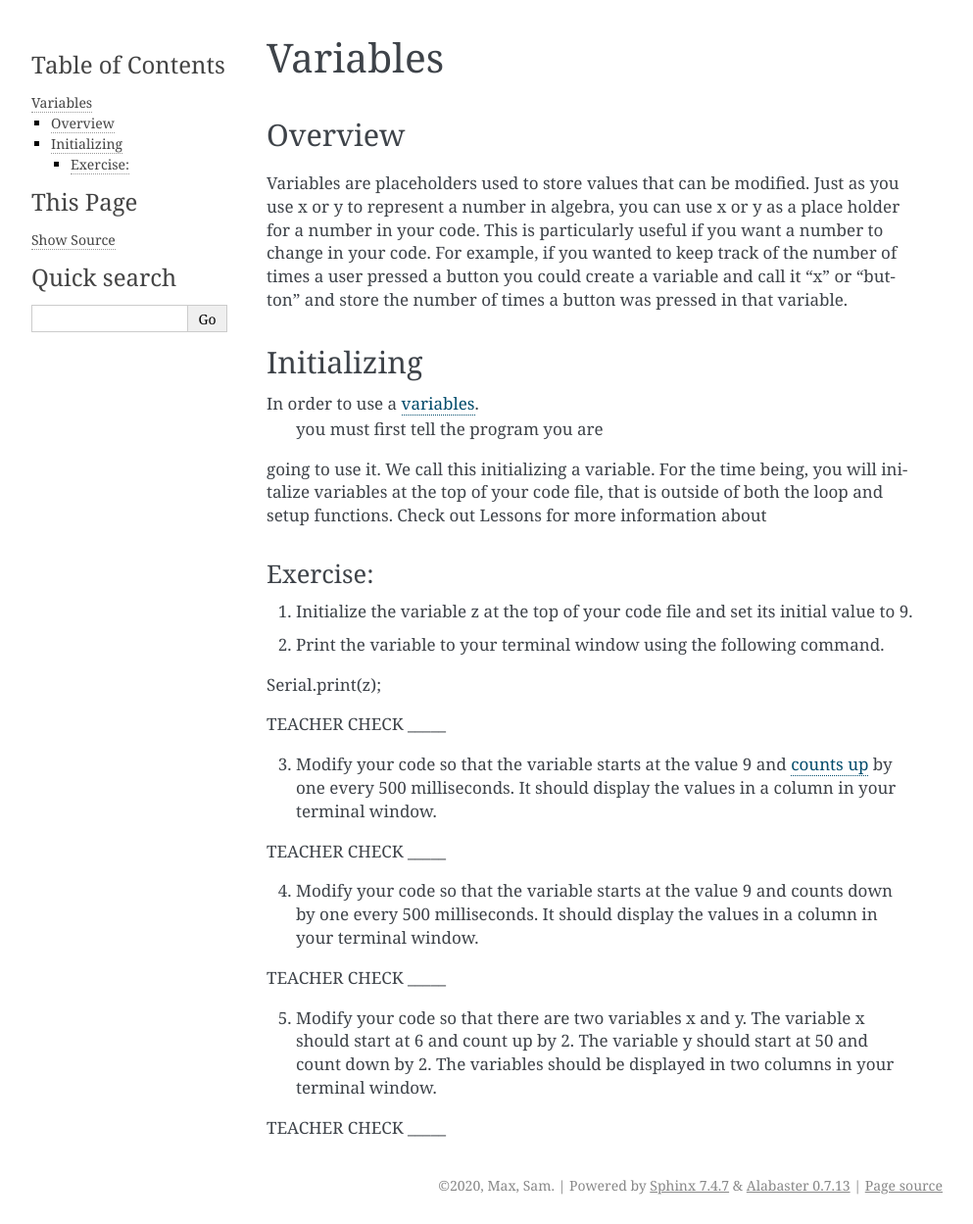
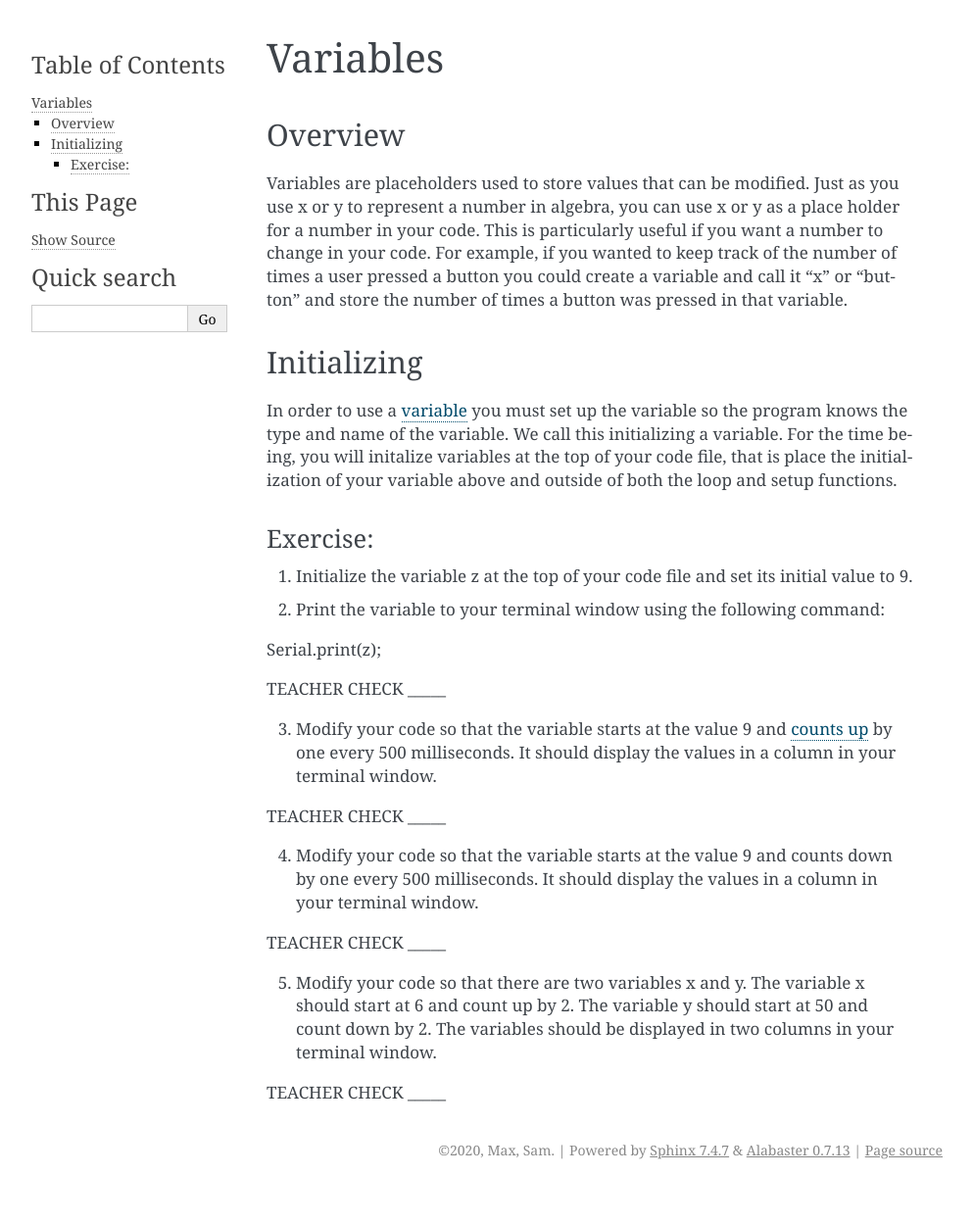
Before and after one commit to maxtkc/mvths-wiki, a Sphinx documentation site: the page built from docs/015-variables.rst, in a window 1280 px wide. Shown: the whole page at 98% size, without its empty margins (148-1141 px from the left). Built offline with Sphinx 7.4.7, drawn with Linux system fonts in a browser that asks for light colours; after the commit the page ends 1213 px from its top, so only the background shows below that.

Commit message:
Update 015-variables.rst

```diff
--- a/docs/015-variables.rst
+++ b/docs/015-variables.rst
@@ -15,11 +15,10 @@ store the number of times a button was pressed in that variable.
 Initializing
 ------------
 
-In order to use a `variables <https://www.google.com/url?q=https://docs.google.com/document/d/1BmZbXzxnD2j17QToSZ9jeZmnP7burwfksfQq2v4zu-Y/edit%23heading%3Dh.vbe1wov8lque&sa=D&ust=1587613173882000>`__.
- you must first tell the program you are
-going to use it. We call this initializing a variable. For the time
-being, you will initalize variables at the top of your code file, that is
-outside of both the loop and setup functions.  Check out Lessons for more information about
+In order to use a `variable <https://www.google.com/url?q=https://docs.google.com/document/d/1BmZbXzxnD2j17QToSZ9jeZmnP7burwfksfQq2v4zu-Y/edit%23heading%3Dh.vbe1wov8lque&sa=D&ust=1587613173882000>`__ you must set up the variable so the program
+knows the type and name of the variable. We call this initializing a variable. For the time
+being, you will initalize variables at the top of your code file, that is place the initialization of your variable above and
+outside of both the loop and setup functions.
 
 Exercise:
 ~~~~~~~~~
@@ -32,8 +31,7 @@ Exercise:
    <!-- end list -->
 
 2. Print the variable to your terminal window using the following
-   command.
-
+   command::
 Serial.print(z);
 
 TEACHER CHECK \_\_\_\_\_
```
